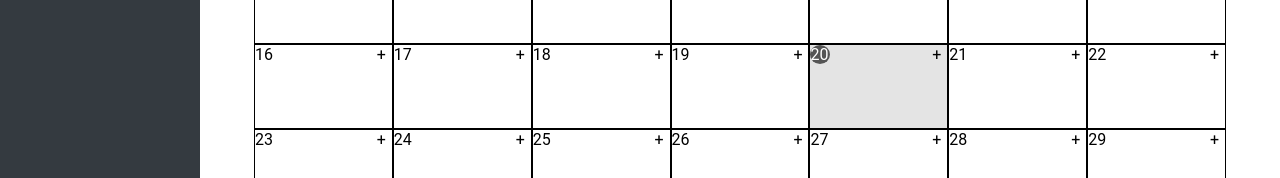
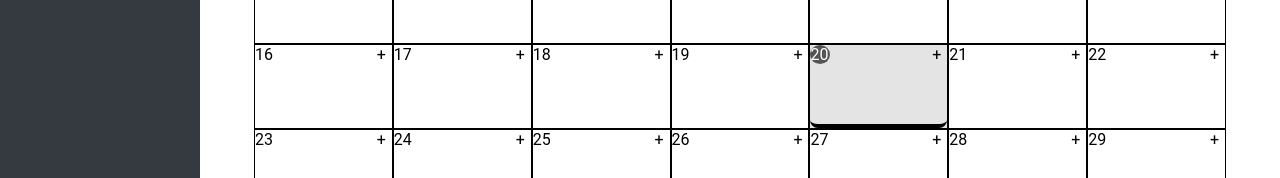
Before and after one commit to pt3-labs-contractor/PT3Labs_Contractor_FE, a React (Create React App) app in the folder client/: page /contractorCalendar in a window 1280 px wide. Shown: the part 491-669 px from the top of the page. Built offline with nearby package versions, Linux system fonts and the light colour scheme; no server answers.

Commit message:
GSAP implemented gsap for drop down

```diff
--- a/client/src/App.js
+++ b/client/src/App.js
@@ -29,8 +29,9 @@ function App(props) {
   const [win, setWin] = useState();
   const string = JSON.stringify(win);
   useEffect(() => {
+    console.log('ran');
     setWin({ width: window.innerWidth, height: window.innerHeight });
-  }, [string]);
+  }, []);
 
   return (
     <div className="App">
--- a/client/src/components/calendar/Cal.js
+++ b/client/src/components/calendar/Cal.js
@@ -8,7 +8,7 @@ import {
   faAngleDoubleDown,
   faAngleDoubleUp,
 } from '@fortawesome/free-solid-svg-icons';
-import ServiceForm from './forms/servicesForm.jsx';
+// import ServiceForm from './forms/servicesForm.jsx';
 import Scheduler from './comps/scheduler.jsx';
 import SchduleList from './comps/scheduleList.jsx';
 import EScheduler from './forms/editForm.jsx';
@@ -29,9 +29,6 @@ function ContCalendar(props) {
     display: 'none',
   };
   const theRef = useRef();
-  const sty = {
-    backgroundColor: 'black',
-  };
 
   const [ahead, setAhead] = useState();
   const [behind, setBehind] = useState();
@@ -50,24 +47,51 @@ function ContCalendar(props) {
   const stringify = JSON.stringify(props.schedules);
   const { refs } = props;
   const [win, setWindow] = useState();
-  // console.log(refs);
-  const [refArray, setRefArray] = useState([]);
-  // const ref = React.createRef();
   const [render, setRender] = useState();
   const [filter, setFilter] = useState();
   const [fullFilter, setFullFilter] = useState();
   const selecDayString = JSON.stringify(props.selectedDay);
+  const [ani, setAni] = useState();
+  const newRef = useRef();
+  let toTween;
   useEffect(() => {
+    props.getSchedules(props.id);
+  }, [stringify]);
+
+  useEffect(() => {
+    console.log('ran');
     // setId(props.id);
     setTheRefs();
-    props.getSchedules(props.id);
     monthPendingCheck();
     startEndId(start, end, schedId);
     window.addEventListener('resize', windowResize);
     return () => {
       window.removeEventListener('resize', windowResize);
     };
-  }, [stringify, selecDayString, start, props.id, win, props.selectedMonth]);
+  }, [
+    // stringify,
+    selecDayString,
+    start,
+    win,
+    targetCell,
+    props.selectedMonth,
+  ]);
+
+  useEffect(() => {
+    if (theRef !== undefined) {
+      toTween = theRef.current.getElementsByClassName('spacer selected');
+      toTween = Array.from(toTween)[0];
+      toTween = toTween.getElementsByClassName('cel');
+      toTween = Array.from(toTween)[0];
+      console.log(toTween);
+      // setTimeout(function() {
+      //   TweenMax.to(toTween, 10, { height: 'auto' });
+      // }, 500);
+      toTween.className = 'cel selected day notHidden ';
+      TweenMax.set(toTween, { height: 'auto' });
+      TweenMax.from(toTween, 1, { height: 58 });
+    }
+  });
 
   const setTheRefs = () => {
     if (theRef.current !== undefined) {
@@ -139,9 +163,6 @@ function ContCalendar(props) {
     }
   };
 
-  const counter = 0;
-  const secondcounter = 0;
-
   const startEndId = (start, end, id) => {
     setStart(start);
     setEnd(end);
@@ -180,7 +201,6 @@ function ContCalendar(props) {
             className={`nav ${behind ? 'pend' : null}`}
             onClick={() => {
               setMonth(dateFns.subMonths(selectedMonth, 1));
-              setRefArray([]);
             }}
           >
             &lt;
@@ -193,7 +213,6 @@ function ContCalendar(props) {
           className={`nav ${ahead ? 'pend' : null}`}
           onClick={() => {
             setMonth(dateFns.addMonths(selectedMonth, 1));
-            setRefArray([]);
           }}
         >
           &gt;
@@ -247,8 +266,6 @@ function ContCalendar(props) {
 
     let day = startCalendar;
     const days = [];
-    const counter = 0;
-    const insideFuncRef = [];
 
     while (day <= endCalendar) {
       let newDay = String(day);
@@ -377,7 +394,7 @@ function ContCalendar(props) {
             key={temp}
             className={`cel ${
               isSameDay && targetCell.hidden === false && targetCell.id === id
-                ? ' selected day hidden'
+                ? ' selected day notHidden'
                 : !dateFns.isSameMonth(temp, selectedMonth)
                 ? 'disable'
                 : ''
@@ -463,11 +480,7 @@ function ContCalendar(props) {
       // console.log(state.appointments);
     }
 
-    return (
-      <div className="cel-container" ref={theRef}>
-        {days}
-      </div>
-    );
+    return <div className="cel-container">{days}</div>;
   }
 
   function handleSelect(day) {
@@ -486,11 +499,9 @@ function ContCalendar(props) {
   }
 
   const showHide = e => {
-    console.log(e.target);
     const findRef = refs.find(r => {
       return r.id === e.target.dataset.cell;
     });
-    console.log(findRef.element.lastChild);
     targetCell.hidden === true
       ? setTargetCell({ hidden: false, id: e.target.dataset.cell })
       : setTargetCell({ hidden: true, id: null });
@@ -500,7 +511,7 @@ function ContCalendar(props) {
     <>
       <TopNavbar />
       <NavBarContractor />
-      <div className="main-body">
+      <div className="main-body" ref={theRef}>
         <div className="filterButtons">
           <button className="fbutt pendingApp" onClick={handleFilterClick}>
             Pending Appointments
--- a/client/src/components/calendar/cal.scss
+++ b/client/src/components/calendar/cal.scss
@@ -335,8 +335,12 @@ $mobile: (max-width: 601px);
   display: none;
 }
 
-.hidden {
-	height: max-content;
+.notHidden {
+	overflow: hidden;
+	background-color: #e4e4e4;
+	border: none;
+	box-shadow: none;
+
 }
 
 /* .react-datetime-picker__inputGroup__month, */
--- a/client/src/components/calendar/comps/schedule.jsx
+++ b/client/src/components/calendar/comps/schedule.jsx
@@ -45,76 +45,6 @@ const Schedule = props => {
     }
     props.getSE(start, newEnd, id);
   };
-  const { refs } = props;
-  const refArray = [];
-  // const refCallback = el => {
-  //   if (window.innerWidth > 601) {
-  //     if (el) {
-  //       const loc = el.getBoundingClientRect();
-  //       const ref = { element: el, id: el.id, pos: loc };
-  //       if (refs) {
-  //         const find = refs.find(r => {
-  //           return r.element.id === el.id;
-  //         });
-  //         if (find) {
-  //           const locString = JSON.stringify(loc);
-  //           const posString = JSON.stringify(find.pos);
-  //           if (posString !== locString) {
-  //             const newRef = { ...find, pos: loc };
-  //             const remove = refArray.filter(r => {
-  //               return r.element.id !== el.id;
-  //             });
-  //             const finalRefs = [...remove, newRef];
-  //             refArray = finalRefs;
-  //             if (el.parentElement.lastChild === el) {
-  //               props.setRefs(refArray);
-  //             }
-  //             // props.setRefs(finalRefs);
-  //           }
-  //         } else {
-  //           let newSize = [];
-  //           if (refArray.length > 0) {
-  //             newSize = [...refArray];
-  //           } else {
-  //             newSize = [...refs];
-  //           }
-  //           if (newSize.length > 0) {
-  //             const xs = newSize.map(s => {
-  //               return s.id;
-  //             });
-  //             if (!xs.includes(ref.id)) {
-  //               const modSize = [...newSize, ref];
-  //               const htmlArr = Array.from(el.parentElement.children);
-  //               refArray = modSize;
-  //               props.setRefs(modSize);
-  //               const newids = htmlArr.map(h => {
-  //                 return h.id;
-  //               });
-  //               const check = refArray.filter(r => {
-  //                 return newids.includes(r.id);
-  //               });
-  //               if (check.length + 1 === htmlArr.length) {
-  //                 props.setRefs(refArray);
-  //               }
-  //               if (el.parentElement.firstChild === el) {
-  //                 props.setRefs(refArray);
-  //               }
-  //             }
-  //           }
-  //         }
-  //       } else {
-  //         // setSize([loc]);
-  //         // props.setRefs([ref]);
-  //         refArray.push(ref);
-  //         if (el.parentElement.lastChild === el) {
-  //           props.setRefs(refArray);
-  //         }
-  //       }
-  //
-  //       // props.getSize(el.getBoundingClientRect());
-  //     }
-  //   }
-  // };
 
   const confirmed = apps.filter(a => {
     if (a.confirmed === true) {
@@ -154,7 +84,7 @@ const Schedule = props => {
           </Link>
           {apps.map(a => {
             return (
-              <div className="appContRef" id={a.id}>
+              <div className="appContRef" key={a.id} id={a.id}>
                 <Appointment
                   id={a.id}
                   sevId={a.serviceId}
--- a/client/src/components/calendar/comps/scheduleList.jsx
+++ b/client/src/components/calendar/comps/scheduleList.jsx
@@ -4,9 +4,6 @@ import Schedule from './schedule.jsx';
 import { setRefs } from '../../../actions/index.js';
 
 const ScheduleList = props => {
-  const { refs } = props;
-  const refArray = [];
-
   return (
     <div className="listCont">
       {props.schs.map((s, i) => {
--- a/client/src/index.js
+++ b/client/src/index.js
@@ -1,6 +1,7 @@
 import React from 'react';
 import ReactDOM from 'react-dom';
 import { BrowserRouter as Router } from 'react-router-dom';
+import { TweenMax } from 'gsap/all';
 
 import { Provider } from 'react-redux';
 import { createStore, applyMiddleware } from 'redux';
```
Also changed, not shown: client/src/actions/index.js (+6 -2 lines).
